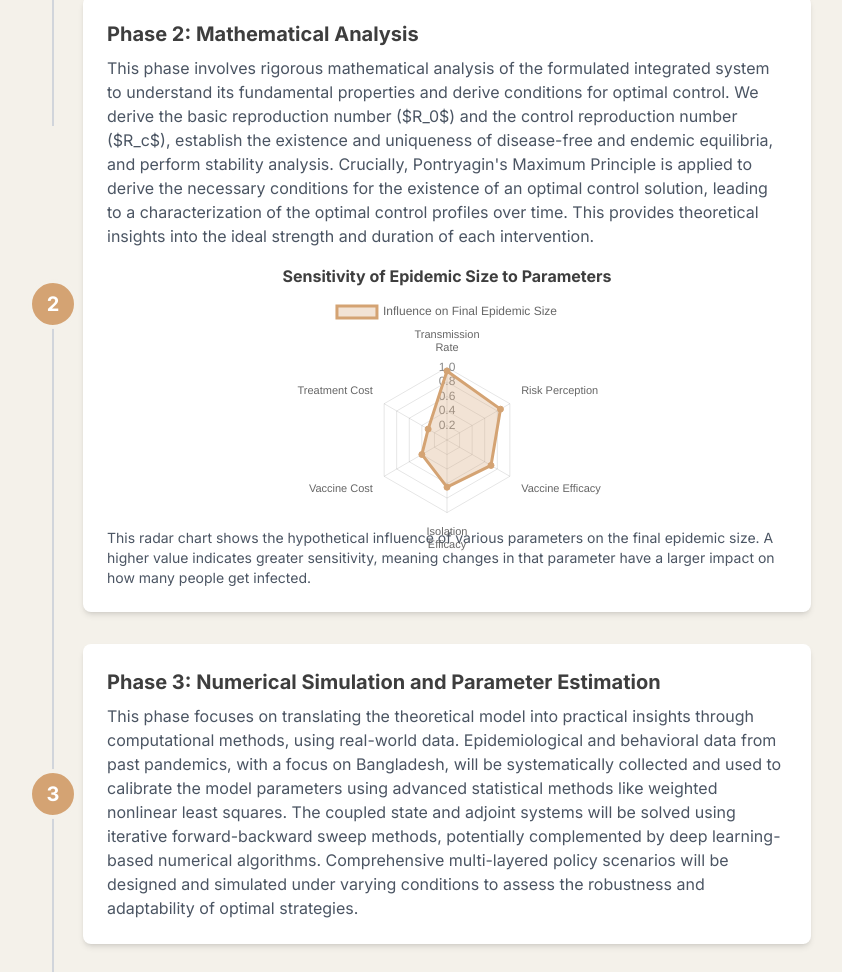
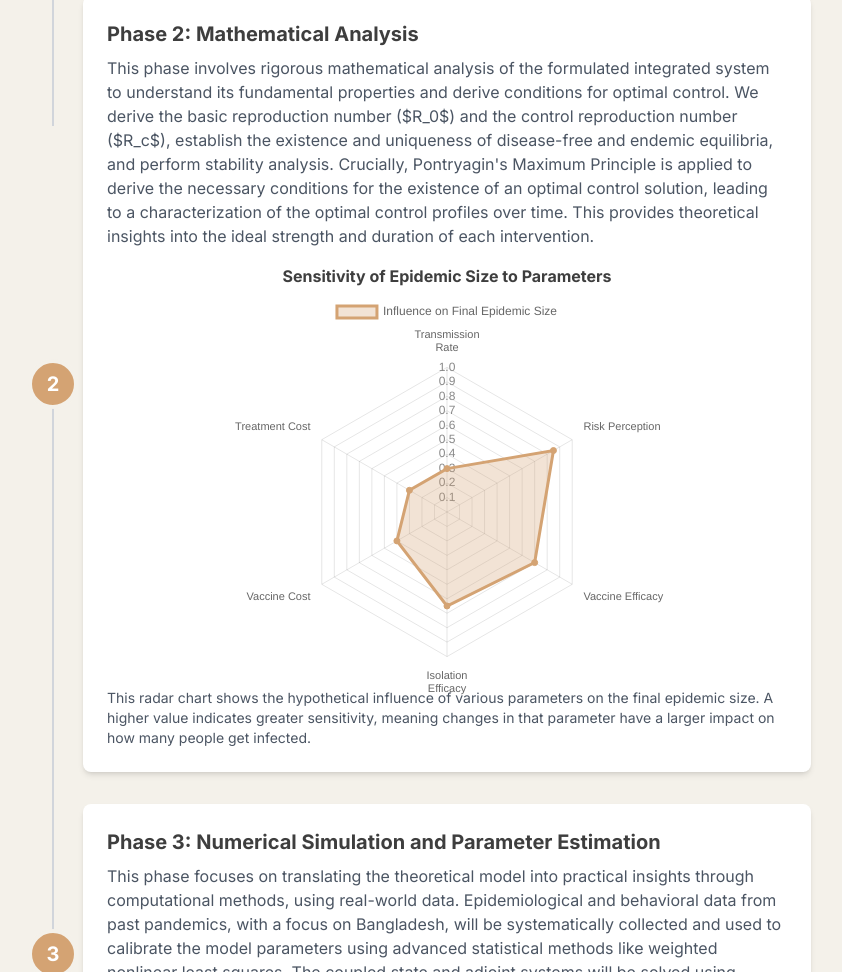
Before and after one commit to nayeemulhasan0/UGC_Project_2025, a plain HTML site: page index.html in a window 1280 px wide. Shown: the part 2192-3164 px from the top of the page, without its empty margins (213-1055 px from the left). Drawn offline with nearby package versions, Linux system fonts and the light colour scheme.

Commit message:
Update index.html

```diff
--- a/index.html
+++ b/index.html
@@ -249,7 +249,7 @@
                         <div>
                            <h4 class="text-2xl font-bold mb-4">Optimal Control Theory</h4>
                             <p class="text-gray-600 mb-4">Optimal control is a mathematical tool to find the "best" way to apply interventions over time. "Best" means minimizing a combination of infections and the costs of control (economic, social).</p>
-                            <p class="text-gray-600">As the chart shows, the optimal strategy isn't a constant, full-throttle effort. It's an adaptive policy that changes intensity based on the state of the epidemic. This allows for sustainable, cost-effective management rather than a blunt, brute-force approach.</p>
+                            <p class="text-gray-600">As the chart shows, the optimal strategy isn't a constant, full-throttle effort. It's an adaptive policy that changes intensity based on the state of the epidemic. This allows for sustainable, cost-effective management rather rather than a blunt, brute-force approach.</p>
                             <button class="mt-6 bg-[#A5B493] text-white px-4 py-2 rounded-lg shadow-md hover:bg-[#8e9f7d] transition-colors simplify-concept-btn" data-concept="Optimal Control Theory for Epidemics">✨ Simplify Concept</button>
                         </div>
                         <div class="chart-container">
@@ -277,7 +277,7 @@
                      <div class="bg-white p-6 rounded-lg shadow-md">
                         <h4 class="text-xl font-bold mb-2">Phase 2: Mathematical Analysis</h4>
                         <p class="text-gray-600">This phase involves rigorous mathematical analysis of the formulated integrated system to understand its fundamental properties and derive conditions for optimal control. We derive the basic reproduction number ($R_0$) and the control reproduction number ($R_c$), establish the existence and uniqueness of disease-free and endemic equilibria, and perform stability analysis. Crucially, Pontryagin's Maximum Principle is applied to derive the necessary conditions for the existence of an optimal control solution, leading to a characterization of the optimal control profiles over time. This provides theoretical insights into the ideal strength and duration of each intervention.</p>
-                        <div class="chart-container h-64 max-h-64 mt-4">
+                        <div class="chart-container mt-4 mb-6">
                             <h5 class="text-center font-semibold mb-2">Sensitivity of Epidemic Size to Parameters</h5>
                             <canvas id="sensitivityAnalysisChart"></canvas>
                         </div>
@@ -481,7 +481,7 @@
                     labels: sensitivityLabels,
                     datasets: [{
                         label: 'Influence on Final Epidemic Size',
-                        data: [0.95, 0.85, 0.7, 0.65, 0.4, 0.3],
+                        data: [0.3, 0.85, 0.7, 0.65, 0.4, 0.3],
                         backgroundColor: 'rgba(212, 163, 115, 0.3)',
                         borderColor: PALETTE.highlight,
                         pointBackgroundColor: PALETTE.highlight,
```
